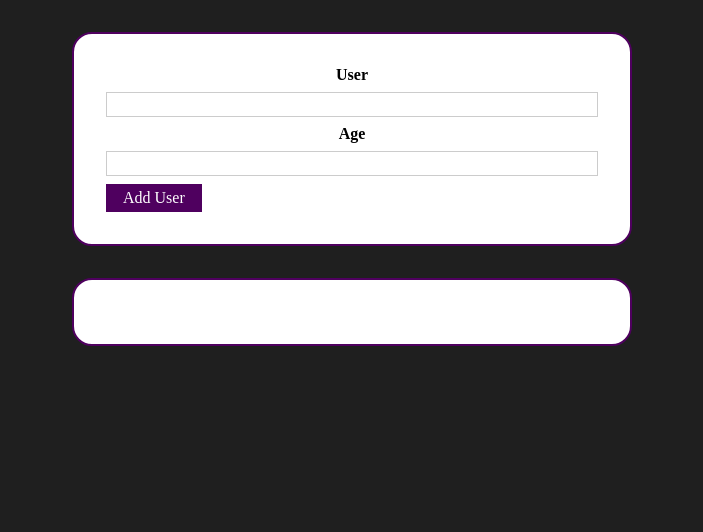
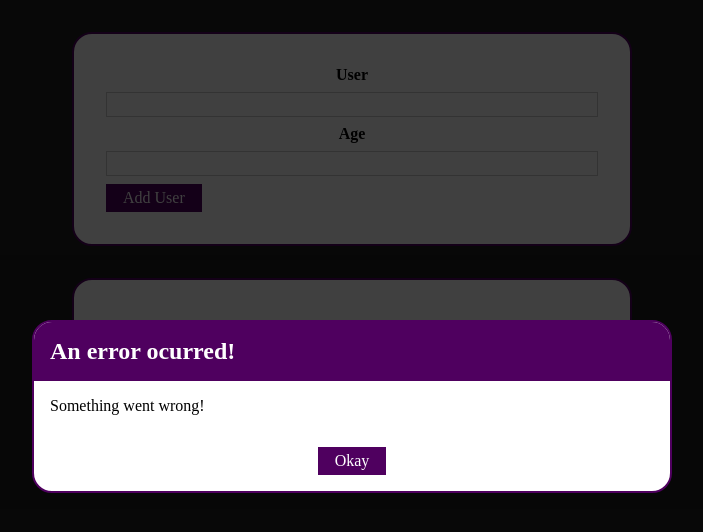
Before and after one commit to Famormino/starting-for-lessons, a React (Vite) app: page / in a window 1280 px wide. Shown: the top 532 px of the page, without its empty margins (288-991 px from the left). Built offline with nearby package versions, Linux system fonts and the light colour scheme.

Commit message:
addUserLogic

```diff
--- /dev/null
+++ b/src/Components/UI/ErrorModal.jsx
@@ -0,0 +1,24 @@
+import React from "react";
+import Button from "./Button";
+import Card from "./Card";
+import classes from "./ErrorModal.module.css";
+
+const ErrorModal = (props) => {
+    return (
+        <div className={classes.backdrop}>
+            <Card className={classes.modal}>
+                <header className={classes.header}>
+                    <h2>{props.title}</h2>
+                </header>
+                <main className={classes.content}>
+                    <div>{props.message}</div>
+                </main>
+                <footer className={classes.actions}>
+                    <Button>Okay</Button>
+                </footer>
+            </Card>
+        </div>
+    );
+};
+
+export default ErrorModal;
--- /dev/null
+++ b/src/Components/UI/ErrorModal.module.css
@@ -0,0 +1,45 @@
+.backdrop {
+    position: fixed;
+    top: 0;
+    left: 0;
+    width: 100%;
+    height: 100vh;
+    z-index: 10;
+    background: rgba(0, 0, 0, 0.75);
+}
+
+.modal {
+    position: fixed;
+    top: 40vh;
+    left: 10%;
+    width: 60%;
+    z-index: 100;
+    overflow: hidden;
+}
+
+.header {
+    background: #4f005f;
+    padding: 1rem;
+}
+
+.header h2 {
+    margin: 0;
+    color: white;
+}
+
+.content {
+    padding: 1rem;
+}
+
+.actions {
+    padding: 1rem;
+    display: flex;
+    justify-content: center;
+}
+
+@media (min-width: 768px) {
+    .modal {
+        left: calc(50% - 20rem);
+        width: 40rem;
+    }
+}
--- a/src/Components/Users/AddUser.jsx
+++ b/src/Components/Users/AddUser.jsx
@@ -1,6 +1,7 @@
 import React, { useState } from "react";
 import Button from "../UI/Button";
 import Card from "../UI/Card";
+import ErrorModal from "../UI/ErrorModal";
 
 import classes from "./AddUser.module.css";
 
@@ -19,16 +20,22 @@ const AddUser = (props) => {
         event.preventDefault();
         if (
             enteredUserName.trim().length === 0 ||
-            (enteredUserAge.trim().length === 0 || enteredUserAge < 1)
+            enteredUserAge.trim().length === 0 ||
+            +enteredUserAge < 1
         ) {
             return;
         }
-        props.onAddUser(enteredUserName, enteredUserAge)
+        props.onAddUser(enteredUserName, enteredUserAge);
         setEnteredUserName("");
         setEnteredUserAge("");
     };
 
     return (
+        <>
+            <ErrorModal
+                title={"An error ocurred!"}
+                message="Something went wrong!"
+            />
             <Card className={classes.input}>
                 <form onSubmit={addUserHandle}>
                     <label htmlFor="userName">User</label>
@@ -48,6 +55,7 @@ const AddUser = (props) => {
                     <Button type="submit">Add User</Button>
                 </form>
             </Card>
+        </>
     );
 };
 
--- a/src/Components/Users/UserList.module.css
+++ b/src/Components/Users/UserList.module.css
@@ -5,12 +5,13 @@
   }
 
   .users ul {
+    font-size: large;
     list-style: none;
     padding: 1rem;
   }
 
   .users li {
-    border: 1px solid #ccc;
+    border: 3px solid #ccc;
     margin: 0.5rem 0;
     padding: 0.5rem;
   }
```
Lines whose indentation alone changed are shown as unchanged.
